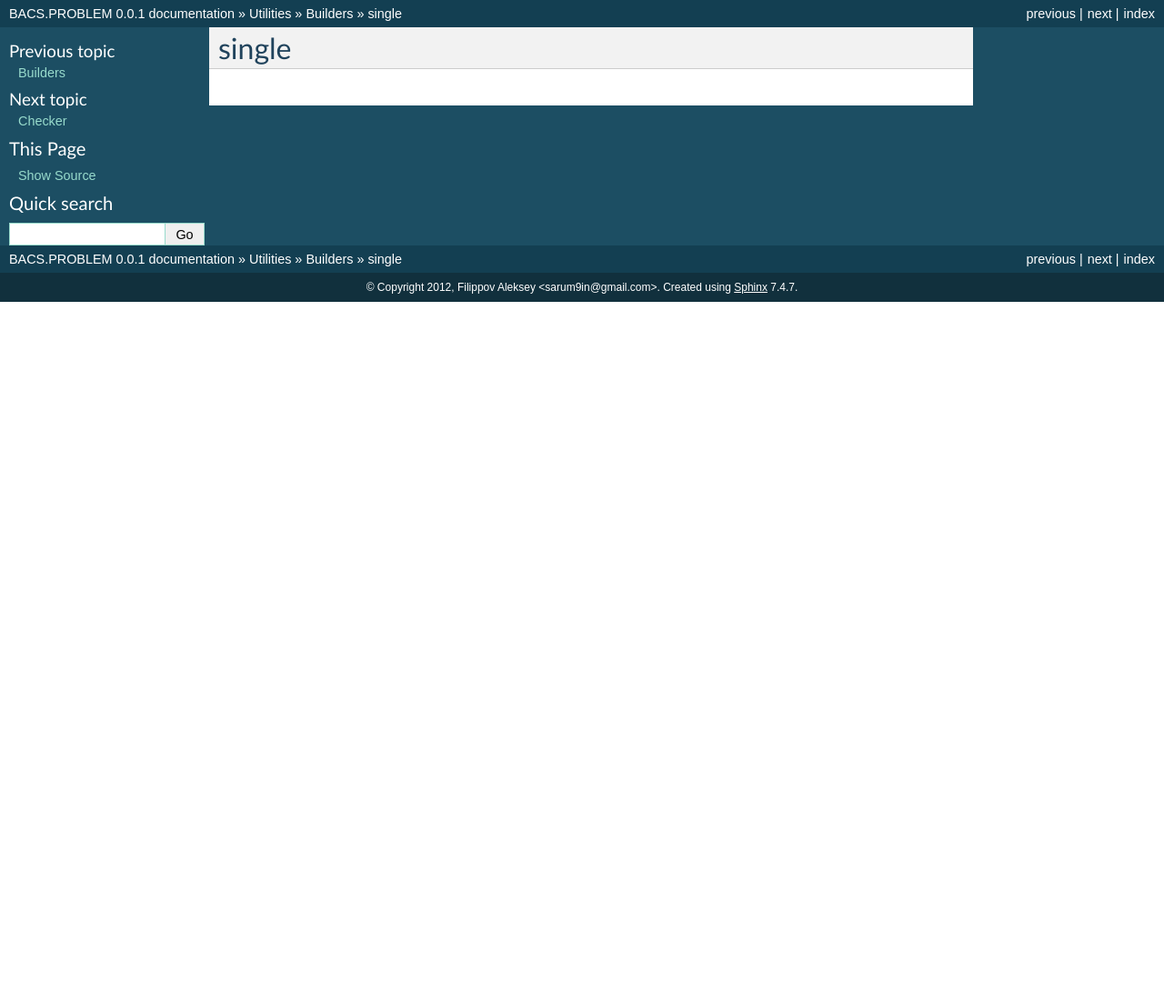
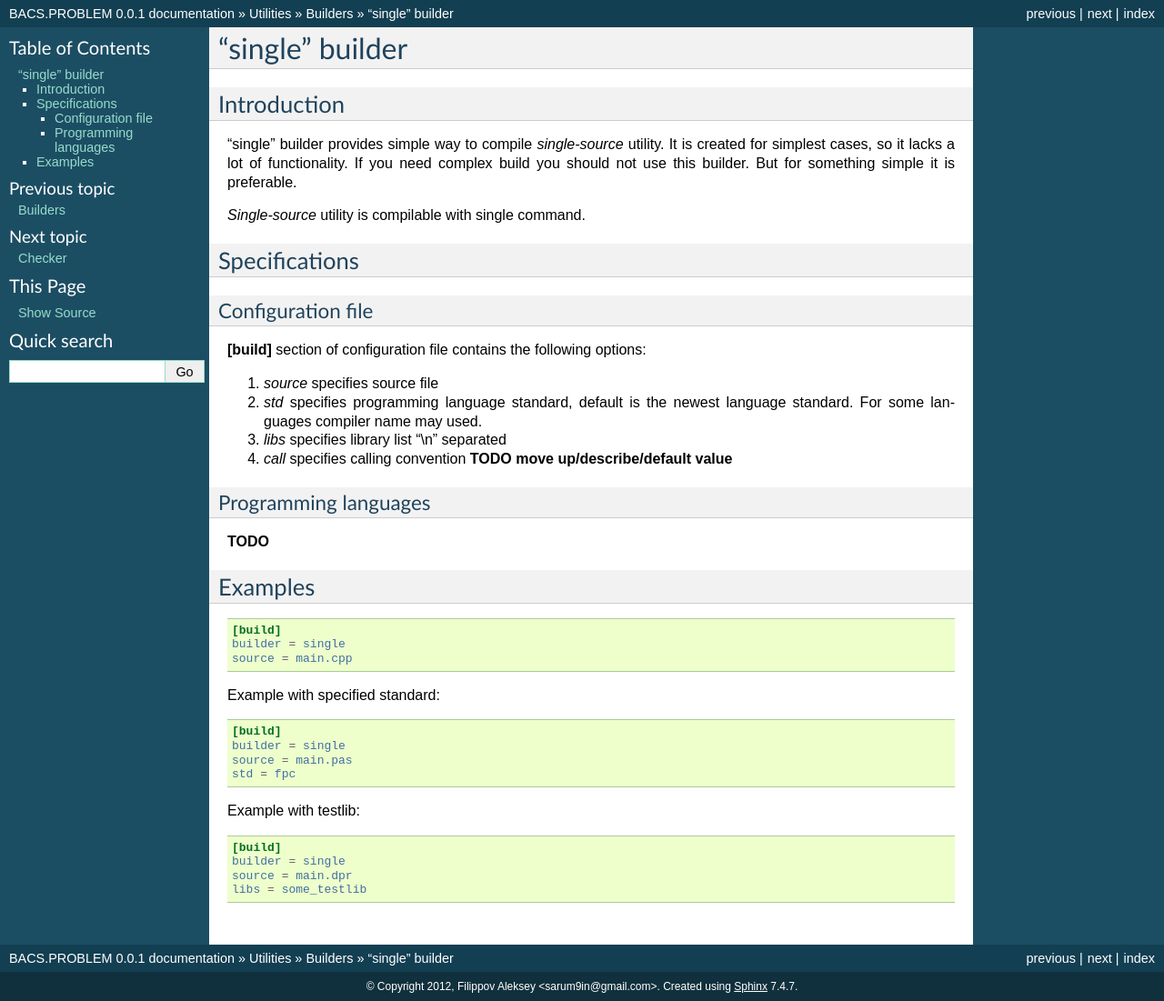
Before and after one commit to sarum9in/DEPRECATED_bunsan_bacs_single_problem, a Sphinx documentation site: the page built from sphinx/source/utilities/builders/single.rst, in a window 1280 px wide. Shown: the whole page at 91% size. Built offline with Sphinx 7.4.7, drawn with Linux system fonts in a browser that asks for light colours; formulas are drawn with MathJax 3; before the commit the page ends 900 px from its top, so only the background shows below that.

Commit message:
Documentation: utilities single builder partial specifications.

```diff
--- a/sphinx/source/utilities/builders/single.rst
+++ b/sphinx/source/utilities/builders/single.rst
@@ -1,2 +1,60 @@
-single
-======
+"single" builder
+================
+
+Introduction
+------------
+
+"single" builder provides simple way to compile
+*single-source* utility. It is created for simplest cases,
+so it lacks a lot of functionality. If you need complex build
+you should not use this builder. But for something simple
+it is preferable.
+
+*Single-source* utility is compilable with single command.
+
+
+Specifications
+--------------
+
+Configuration file
+^^^^^^^^^^^^^^^^^^
+
+**[build]** section of configuration file
+contains the following options:
+
+1. *source* specifies source file
+#. *std* specifies programming language standard, default is the newest language standard.
+   For some languages compiler name may used.
+#. *libs* specifies library list "\\n" separated
+#. *call* specifies calling convention **TODO move up/describe/default value**
+
+
+Programming languages
+^^^^^^^^^^^^^^^^^^^^^
+
+**TODO**
+
+Examples
+--------
+
+.. highlight:: ini
+
+::
+
+   [build]
+   builder = single
+   source = main.cpp
+
+Example with specified standard::
+
+   [build]
+   builder = single
+   source = main.pas
+   std = fpc
+
+Example with testlib::
+
+   [build]
+   builder = single
+   source = main.dpr
+   libs = some_testlib
```
